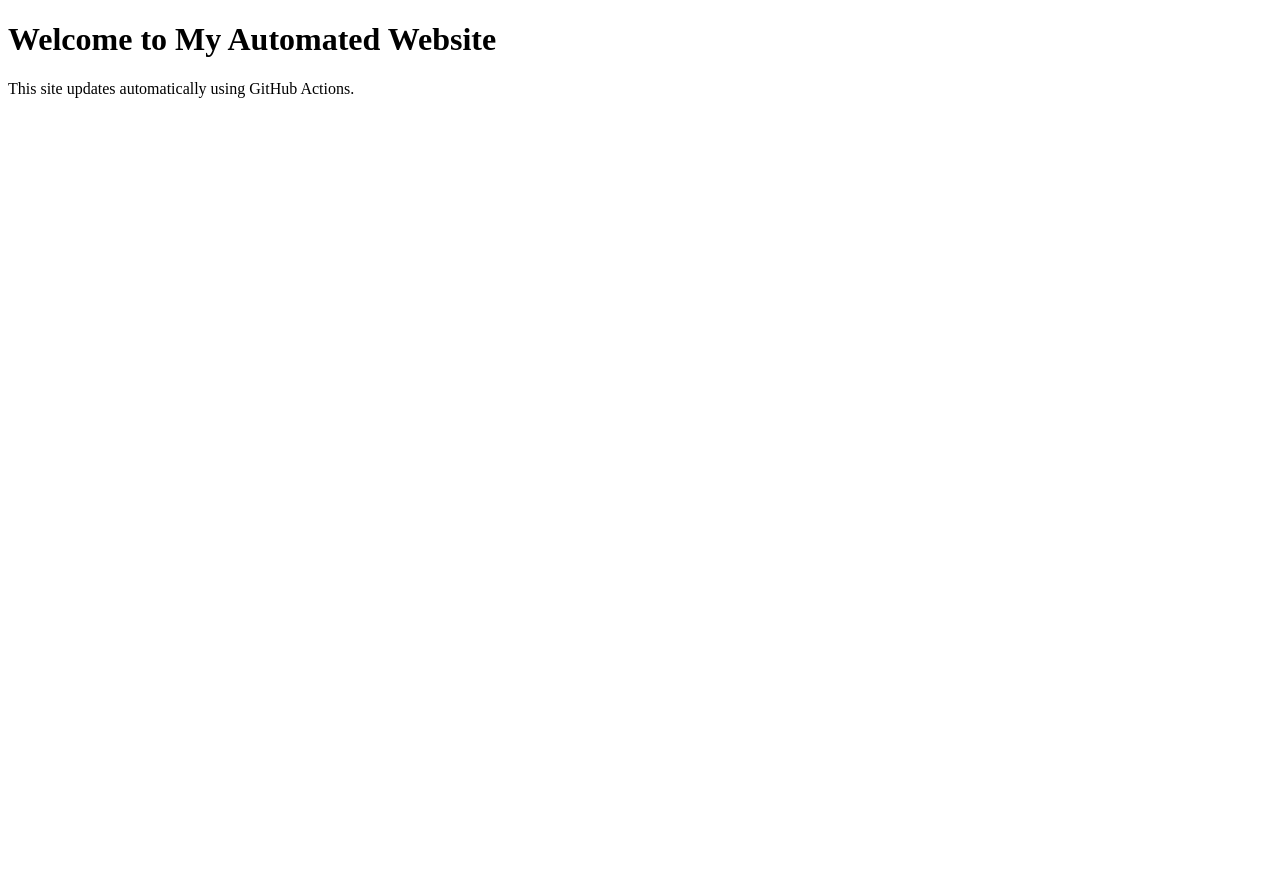
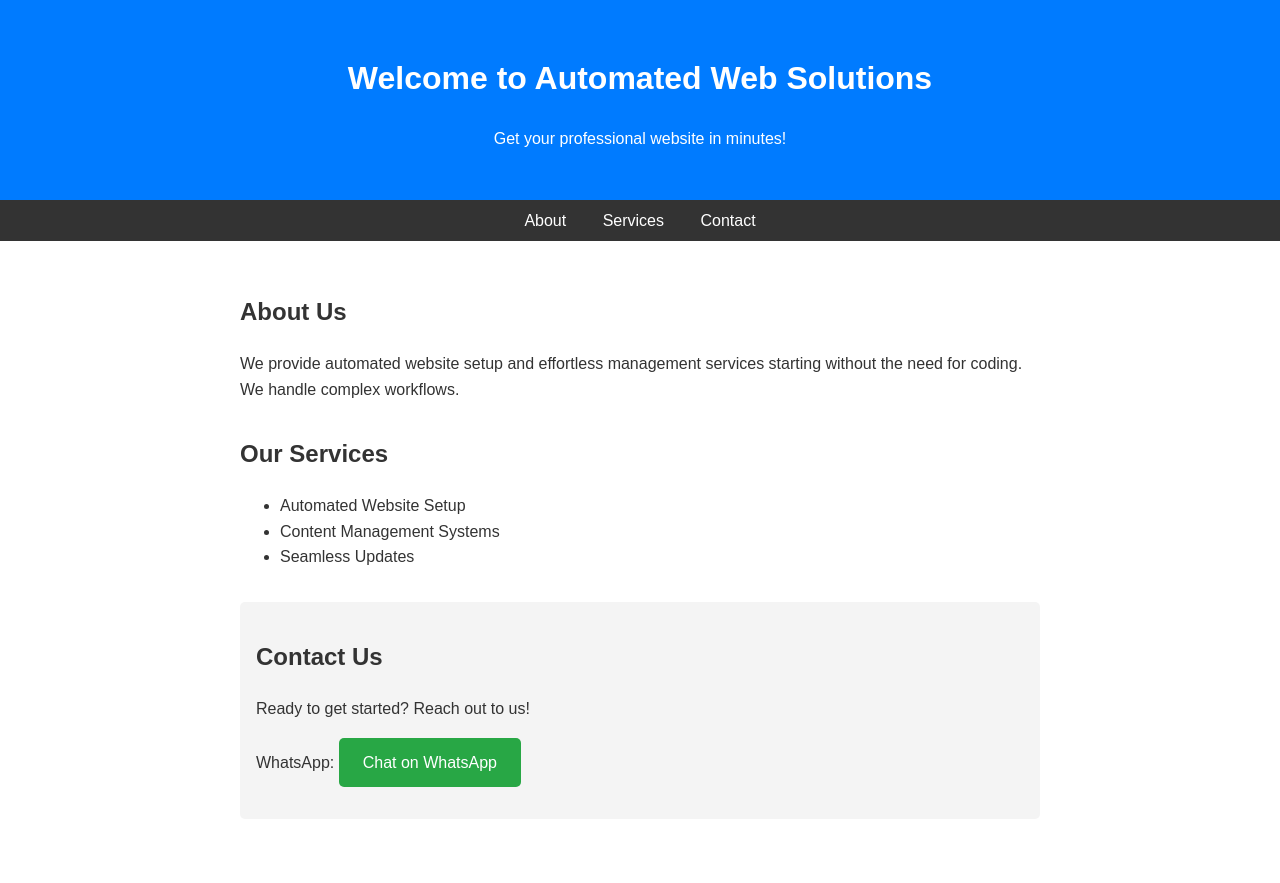
Before and after one commit to Sibigi/99-website, a plain HTML site: page index.html in a window 1280 px wide. Before the commit the page ends 800 px from the top, so only its background shows below. Drawn offline with Linux system fonts and the light colour scheme.

Commit message:
Revamp index.html with new layout and styles
The new HTML structure includes a header, navigation, and sections for about, services, and contact information, along with styling for better presentation.

```diff
--- a/index.html
+++ b/index.html
@@ -1 +1,55 @@
- <!DOCTYPE html> <html> <head> <title> My Automated Site </title> </head> <body> <h1> Welcome to My Automated Website </h1> <p> This site updates automatically using GitHub Actions. </p> </body> </html>
+
+<!DOCTYPE html>
+<html lang="en">
+<head>
+    <meta charset="UTF-8">
+    <meta name="viewport" content="width=device-width, initial-scale=1.0">
+    <title>Automated Web Solutions</title>
+    <style>
+        body { font-family: Arial, sans-serif; margin: 0; padding: 0; line-height: 1.6; color: #333; }
+        header { background: #007bff; color: #fff; padding: 2rem 0; text-align: center; }
+        nav { background: #333; color: #fff; padding: 0.5rem 0; text-align: center; }
+        nav a { color: #fff; margin: 0 1rem; text-decoration: none; }
+        .container { padding: 2rem; max-width: 800px; margin: auto; }
+        section { margin-bottom: 2rem; }
+        .btn { display: inline-block; background: #28a745; color: #fff; padding: 0.75rem 1.5rem; text-decoration: none; border-radius: 5px; }
+        .contact-info { background: #f4f4f4; padding: 1rem; border-radius: 5px; }
+    </style>
+</head>
+<body>
+
+    <header>
+        <h1>Welcome to Automated Web Solutions</h1>
+        <p>Get your professional website in minutes!</p>
+    </header>
+
+    <nav>
+        <a href="#about">About</a>
+        <a href="#services">Services</a>
+        <a href="#contact">Contact</a>
+    </nav>
+
+    <div class="container">
+        <section id="about">
+            <h2>About Us</h2>
+            <p>We provide automated website setup and effortless management services starting without the need for coding. We handle complex workflows.</p>
+        </section>
+
+        <section id="services">
+            <h2>Our Services</h2>
+            <ul>
+                <li>Automated Website Setup</li>
+                <li>Content Management Systems</li>
+                <li>Seamless Updates</li>
+            </ul>
+        </section>
+
+        <section id="contact" class="contact-info">
+            <h2>Contact Us</h2>
+            <p>Ready to get started? Reach out to us!</p>
+            <p>WhatsApp: <a href="https://wa.me/9820804690" class="btn">Chat on WhatsApp</a></p>
+        </section>
+    </div>
+
+</body>
+</html>
```
